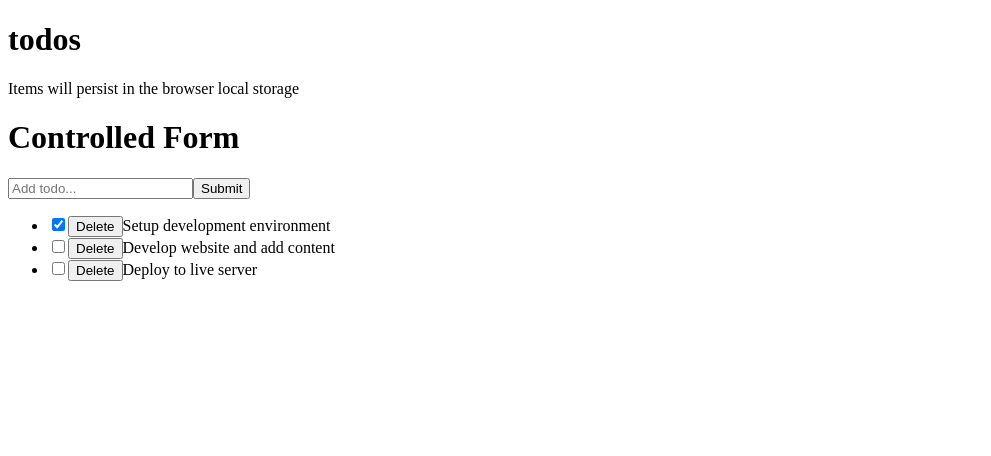
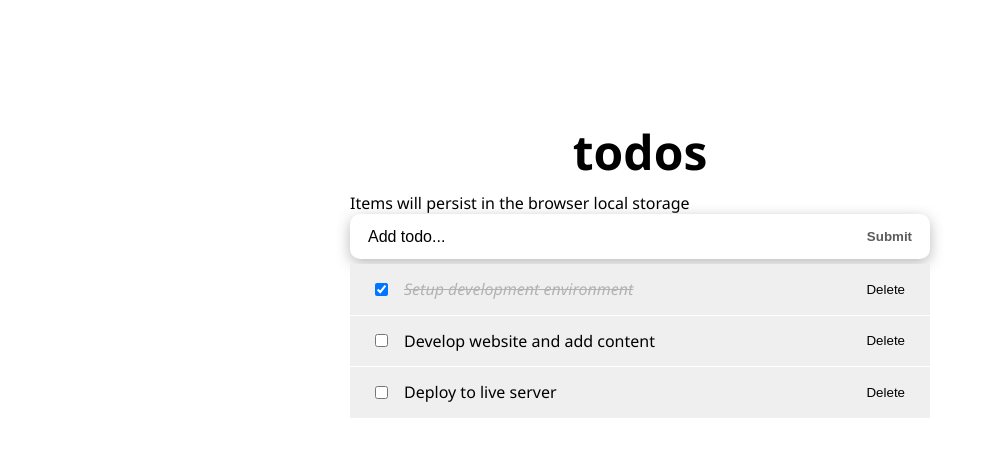
Before and after one commit to flemton/react-todo, a React (Vite) app: page / in a window 1280 px wide. Shown: the top 456 px of the page, without its empty margins (0-991 px from the left). Built offline with nearby package versions, Linux system fonts and the light colour scheme.

Commit message:
Style todos

```diff
--- a/src/components/AddTodo.jsx
+++ b/src/components/AddTodo.jsx
@@ -19,12 +19,11 @@
   };
   return (
     <>
-      <h1>Controlled Form</h1>
-      <form onSubmit={handleSubmit}>
-          <input type="text" value={todo} onChange={handleChange} placeholder="Add todo..."/>
-          <button>Submit</button>
+      <form onSubmit={handleSubmit} className="form-container">
+          <input type="text" value={todo} onChange={handleChange} placeholder="Add todo..." className="input-text"/>
+          <button className="input-submit">Submit</button>
       </form>
-      <span>{message}</span>
+      <span className="submit-warning">{message}</span>
     </>
   );
 };
--- a/src/components/Header.jsx
+++ b/src/components/Header.jsx
@@ -1,6 +1,8 @@
+import styles from '@/styles/Header.module.css'
+
 const Header = () => {
     return (
-      <header>
+      <header style={styles} className={styles.header}>
         <h1>todos</h1>
         <p>Items will persist in the browser local storage</p>
       </header>
--- a/src/components/TodoApp.jsx
+++ b/src/components/TodoApp.jsx
@@ -3,10 +3,12 @@
 
 const TodoApp = () => {
     return (
-        <>
+        <div className="wrapper">
+          <div className="todos">
             <Header />
             <TodosLogic />
-        </>
-    );
+          </div>
+        </div>
+      );
 };
 export default TodoApp;
--- a/src/components/TodoItem.jsx
+++ b/src/components/TodoItem.jsx
@@ -1,3 +1,5 @@
+import styles from '@/styles/TodoItem.module.css';
+
 const TodoItem = ({ itemProp, setTodos, delTodo }) => {
   const handleChange = (id) => {
     setTodos((prevState) =>
@@ -13,14 +15,25 @@
     );
   };
 
-  return <li>
+  const completedStyle = {
+    fontStyle: 'italic',
+    color: '#595959',
+    opacity: 0.4,
+    textDecoration: 'line-through',
+  };
+
+  return <li className={styles.item}>
+    <div className={styles.content}>
       <input
         type="checkbox"
         checked={itemProp.completed}
         onChange={() => handleChange(itemProp.id)}
       />
       <button onClick={() => delTodo(itemProp.id)}>Delete</button>
+      <span style={itemProp.completed ? completedStyle : null}>
         {itemProp.title}
+      </span>
+    </div>
   </li>;
 };
 export default TodoItem;
--- a/src/main.jsx
+++ b/src/main.jsx
@@ -1,5 +1,6 @@
 import React from "react";
 import ReactDOM from "react-dom/client";
+import '@/styles/app.css';
 
 import TodoApp from '@/components/TodoApp';
 
--- /dev/null
+++ b/src/styles/Header.module.css
@@ -0,0 +1,8 @@
+.header h1 {
+    font-size: 3rem;
+    font-weight: 600;
+    margin-bottom: 1rem;
+    line-height: 1em;
+    text-transform: lowercase;
+    text-align: center;
+  }
--- /dev/null
+++ b/src/styles/TodoItem.module.css
@@ -0,0 +1,26 @@
+.item {
+    font-size: 1rem;
+    list-style-type: none;
+    padding: 14px 25px;
+    border-bottom: 1px solid #fff;
+    background: #f0efef;
+  }
+  .content {
+    display: flex;
+    justify-content: space-between;
+    align-items: center;
+    gap: 1rem;
+  }
+  .content span {
+    flex: 1;
+    order: 1;
+  }
+  .content button {
+    cursor: pointer;
+    background: transparent;
+    order: 2;
+    outline: none;
+    outline: none;
+    border: none;
+    margin-left: 7px;
+  }
--- /dev/null
+++ b/src/styles/app.css
@@ -0,0 +1,60 @@
+* {
+    box-sizing: border-box;
+    margin: 0;
+    padding: 0;
+  }
+  body {
+    font-family: "Segoe UI", sans-serif;
+    line-height: 1.4;
+    color: #000;
+    background: #fff;
+    height: 100vh;
+    font-weight: 400;
+  }
+
+  .wrapper {
+    width: 100%;
+    padding: 8rem 20px 3rem;
+  }
+  .todos {
+    max-width: 580px;
+    margin: 0 auto;
+  }
+  .form-container {
+    display: flex;
+    border-radius: calc(0.1 * 100px);
+    box-shadow: 0px 4px 14px 0px rgba(70, 70, 70, 0.38);
+    justify-content: space-around;
+    background: #fff;
+    font-size: 1rem;
+  }
+  .input-text {
+    width: 85%;
+    padding-right: 5px;
+    padding-left: 10px;
+    border-radius: calc(0.5 * 100px);
+    font-size: 1rem;
+  }
+  .input-text::placeholder {
+    color: #000;
+  }
+  .input-submit {
+    background: transparent;
+    color: #5b5b5b;
+    text-transform: capitalize;
+    cursor: pointer;
+    font-weight: 600;
+    margin-right: 10px;
+  }
+  .input-text,
+  .input-submit {
+    height: 45px;
+    outline: none;
+    border: none;
+  }
+  .submit-warning {
+    font-size: 13px;
+    color: red;
+    margin-top: 5px;
+    display: block;
+  }
```
Lines whose indentation alone changed are shown as unchanged.
